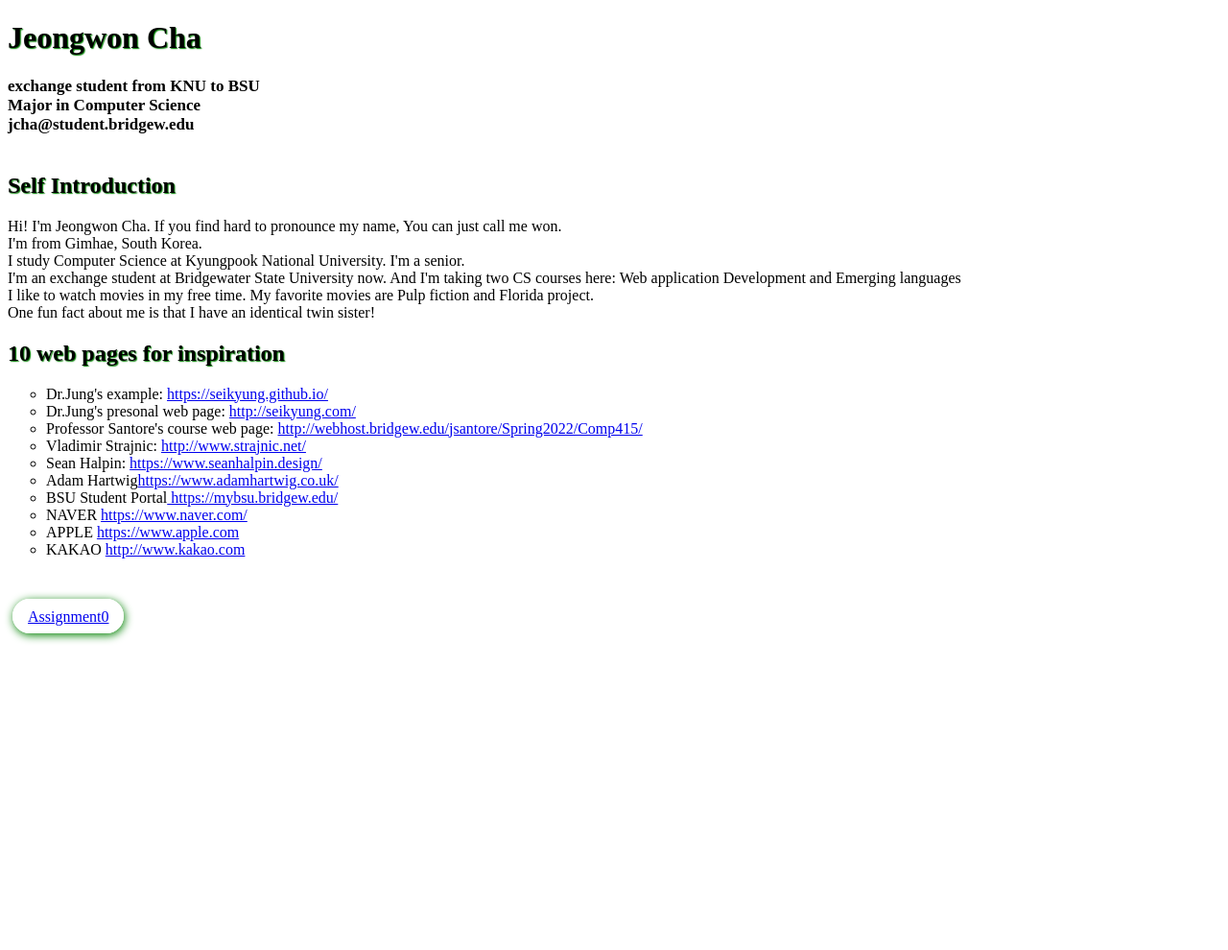
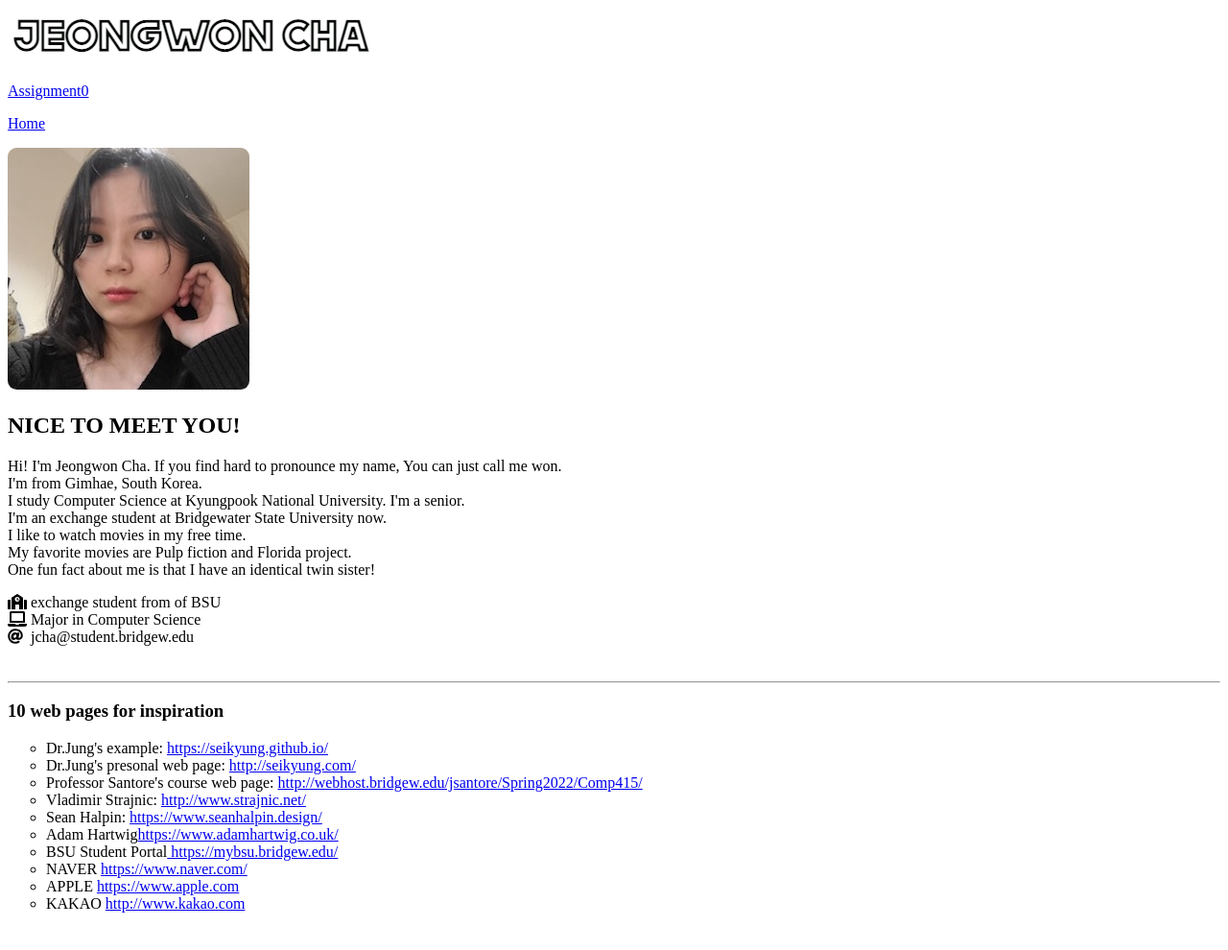
Before and after one commit to scysrg/scysrg.github.io, a plain HTML site: page index.html in a window 1280 px wide. Shown: the whole page at 96% size. Before the commit the page ends 800 px from the top, so only its background shows below. Drawn offline with Linux system fonts and the light colour scheme.

Commit message:
assinment submit

```diff
--- a/index.html
+++ b/index.html
@@ -4,46 +4,72 @@
 <head> <!--웹페이지에 나오지 않는 부분 (메타데이터, 웹페이지 제목)-->
     <meta charset="utf-8">
     <title>My First Webpage</title>
+    <link rel="stylesheet" href="main.css">
+    <script src="https://use.fontawesome.com/releases/v5.2.0/js/all.js"></script>
 </head>
+
 <body> <!--웹페이지에 나오는 부분-->
     <!-- This is a comment-->
-    <h1 style=" color: black; text-shadow: 1px 1px 1.2px green; " > Jeongwon Cha </h1>
+    <img src="name4.png" class= "title_image">
+
+    <p class="menu">
+        <a href="assignment0.html"> Assignment0</a>
+    </p>
+    <p class ="menu">
+        <a href="index.html">Home</a>
+    </p>
+
+        <div class="slider">
+         <img src= "slide5.jpeg" style= border-radius:7pt>
+
+        </div>
+
+        <h2> NICE TO MEET YOU!</h2>
+        <p class="introduction">
+            Hi! I'm Jeongwon Cha. If you find hard to pronounce my name, You can just call me won.<br>
+            I'm from Gimhae, South Korea.<br>
+            I study Computer Science at Kyungpook National University. I'm a senior.<br>
+            I'm an exchange student at Bridgewater State University now.<br>
+            I like to watch movies in my free time.<br>
+            My favorite movies are Pulp fiction and Florida project.<br>
+            One fun fact about me is that I have an identical twin sister!<br>
+        </p>
+
+        <p class="info">
+            <i class="fas fa-school"></i>
+            exchange student from of BSU<br>
+
+            <i class="fas fa-laptop"></i>
+            Major in Computer Science<br>
+
+             <i class="fas fa-at"></i>
+             &nbsp;jcha@student.bridgew.edu<br><br>
+        </p>
 
 
-    <p style="font-size: 17px; font-weight: bold;">
-        exchange student from KNU to BSU<br>
-         Major in Computer Science<br>
-        jcha@student.bridgew.edu<br><br>
-    </p>
 
-    <h2 style=" color: black; text-shadow: 1px 1px 1.2px green; "> Self Introduction </h2>
-    <p>
-        Hi! I'm Jeongwon Cha. If you find hard to pronounce my name, You can just call me won.<br>
-        I'm from Gimhae, South Korea.<br>
-        I study Computer Science at Kyungpook National University. I'm a senior.<br>
-        I'm an exchange student at Bridgewater State University now. And I'm taking two CS courses here: Web application Development and Emerging languages<br>
-        I like to watch movies in my free time. My favorite movies are Pulp fiction and Florida project.<br>
-        One fun fact about me is that I have an identical twin sister!<br>
-    </p>
+    <h3>
+        <hr class="dot_line">
+    </h3>
 
-    <h2 style=" color: black; text-shadow: 1px 1px 1.2px green; "> 10 web pages for inspiration </h2>
-    <ul style="list-style-type:circle">
-        <li>Dr.Jung's example: <a href="https://seikyung.github.io/">https://seikyung.github.io/</a> </li>
-        <li> Dr.Jung's presonal web page: <a href="http://seikyung.com/">http://seikyung.com/</a> </li>
-        <li>Professor Santore's course web page: <a href="http://webhost.bridgew.edu/jsantore/Spring2022/Comp415/">http://webhost.bridgew.edu/jsantore/Spring2022/Comp415/</a></li>
-        <li>Vladimir Strajnic: <a href="http://www.strajnic.net/">http://www.strajnic.net/</a></li>
-        <li>Sean Halpin: <a href="https://www.seanhalpin.design/">https://www.seanhalpin.design/</a></li>
-        <li>Adam Hartwig<a href ="https://www.adamhartwig.co.uk/">https://www.adamhartwig.co.uk/</a></li>
-        <li>BSU Student Portal<a href= "https://mybsu.bridgew.edu/"> https://mybsu.bridgew.edu/</a></li>
-        <li>NAVER <a href="https://www.naver.com/">https://www.naver.com/</a></li>
-        <li> APPLE <a href ="https://www.apple.com">https://www.apple.com</a></li>
-        <li> KAKAO <a href ="http://www.kakao.com">http://www.kakao.com</a></li>
+
+    <div class="inspiration">
+    <h3> 10 web pages for inspiration </h3>
+    <ul style="list-style-type:circle" >
+        <li>Dr.Jung's example: <a href="https://seikyung.github.io/" target="_blank">https://seikyung.github.io/</a> </li>
+        <li> Dr.Jung's presonal web page: <a href="http://seikyung.com/" target="_blank">http://seikyung.com/</a> </li>
+        <li>Professor Santore's course web page: <a href="http://webhost.bridgew.edu/jsantore/Spring2022/Comp415/" target="_blank">http://webhost.bridgew.edu/jsantore/Spring2022/Comp415/</a></li>
+        <li>Vladimir Strajnic: <a href="http://www.strajnic.net/" target="_blank">http://www.strajnic.net/</a></li>
+        <li>Sean Halpin: <a href="https://www.seanhalpin.design/" target="_blank">https://www.seanhalpin.design/</a></li>
+        <li>Adam Hartwig<a href ="https://www.adamhartwig.co.uk/" target="_blank">https://www.adamhartwig.co.uk/</a></li>
+        <li>BSU Student Portal<a href= "https://mybsu.bridgew.edu/" target="_blank"> https://mybsu.bridgew.edu/</a></li>
+        <li>NAVER <a href="https://www.naver.com/" target="_blank">https://www.naver.com/</a></li>
+        <li> APPLE <a href ="https://www.apple.com" target="_blank">https://www.apple.com</a></li>
+        <li> KAKAO <a href ="http://www.kakao.com" target="_blank">http://www.kakao.com</a></li>
         <br><br>
     </ul>
+</div>
 
-    <p><span style="border-radius: 5em; padding: 0.6em 1em; background: white; box-shadow: 1px 2px 10px green;  margin-left: 5px;">
-        <a href="assignment0.html"> Assignment0</a>
-    </p>
 </body>
 </html>
 
```
Also changed, not shown: main.css (added), name4.png (added), slide5.jpeg (added), 1 other file.
